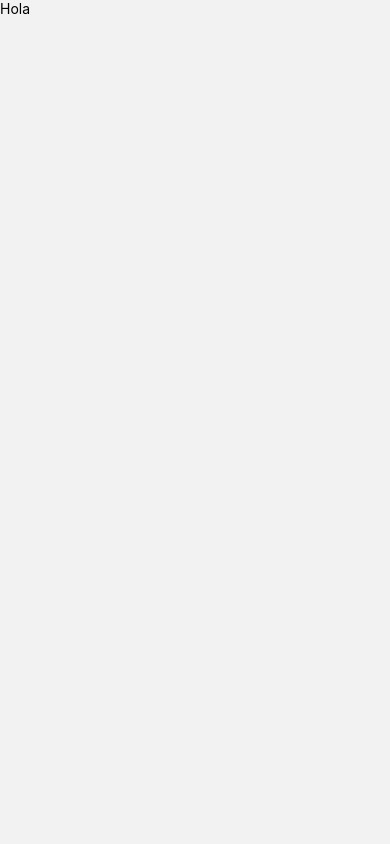
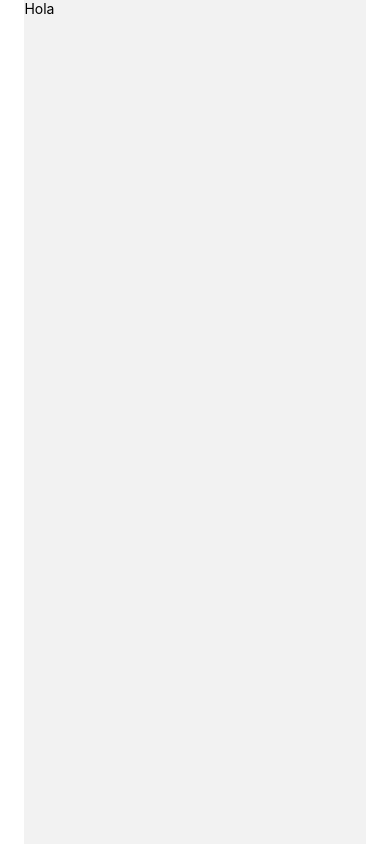
Before and after one commit to ronaldjeq2/rimac-quizz, a React Native app: screen / in a window 390 px wide. Built offline with nearby package versions, Linux system fonts and the light colour scheme.

Commit message:
added scales to resize

```diff
--- /dev/null
+++ b/App.styles.tsx
@@ -0,0 +1,15 @@
+import {StyleSheet} from 'react-native';
+import {resizeDimention} from './src/utils/dimensions';
+
+interface IAppStyles {
+  width: number;
+}
+
+export const AppStyles = ({width}: IAppStyles) => {
+  return StyleSheet.create({
+    safeAreaContainer: {
+      flex: 1,
+      paddingHorizontal: resizeDimention({width, scale: 6}),
+    },
+  });
+};
--- a/App.tsx
+++ b/App.tsx
@@ -10,10 +10,14 @@ import React from 'react';
 import {SafeAreaProvider} from 'react-native-safe-area-context';
 
 import {PrincipalNavigator} from './src/navigation/PrincipalNavigator.navigation.';
+import {AppStyles} from './App.styles';
+import {useWindowDimensions} from 'react-native';
 
 function App(): React.JSX.Element {
+  const {width} = useWindowDimensions();
+  const {safeAreaContainer} = AppStyles({width});
   return (
-    <SafeAreaProvider>
+    <SafeAreaProvider style={safeAreaContainer}>
       <PrincipalNavigator />
     </SafeAreaProvider>
   );
--- /dev/null
+++ b/src/constants/dimension.constants.ts
@@ -0,0 +1,3 @@
+export const DIMENSIONS = {
+  scale: 96,
+};
--- a/src/navigation/PrincipalNavigator.navigation..tsx
+++ b/src/navigation/PrincipalNavigator.navigation..tsx
@@ -4,11 +4,13 @@ import {createNativeStackNavigator} from '@react-navigation/native-stack';
 import {STACKS_ROUTES} from '../constants/routes.constants';
 import {RootStackParamList} from '../types/RootStackParamList.types';
 import {QuotesScreen} from '../screens/QuotesScreen';
+import {useWindowDimensions} from 'react-native';
 
 const Stack = createNativeStackNavigator<RootStackParamList>();
 
 export function PrincipalNavigator() {
   const {QUOTES} = STACKS_ROUTES;
+  const {width} = useWindowDimensions();
 
   return (
     <NavigationContainer>
--- a/src/screens/QuotesScreen.tsx
+++ b/src/screens/QuotesScreen.tsx
@@ -1,4 +1,4 @@
-import {View, Text} from 'react-native';
+import {View, Text, useWindowDimensions} from 'react-native';
 
 import {QuotesScreenProps} from '../types/RootStackParamList.types';
 import {SafeAreaView} from 'react-native-safe-area-context';
--- /dev/null
+++ b/src/utils/dimensions.ts
@@ -0,0 +1,10 @@
+import {DIMENSIONS} from '../constants/dimension.constants';
+
+interface IresizeDimention {
+  width: number;
+  scale: number;
+}
+
+export const resizeDimention = ({width, scale}: IresizeDimention): number => {
+  return (width * scale) / DIMENSIONS.scale;
+};
```
